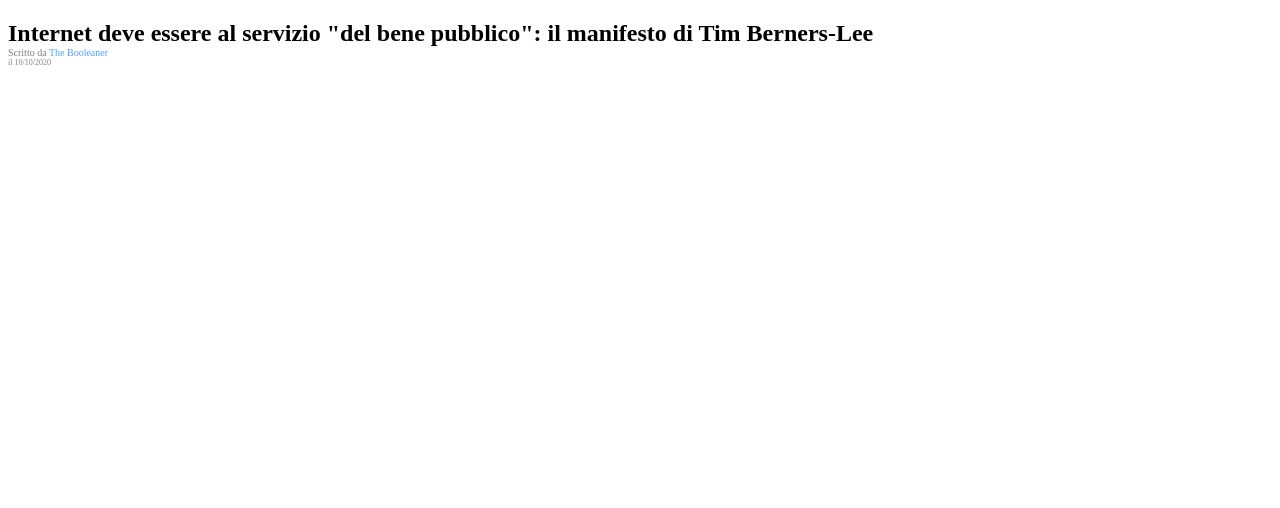
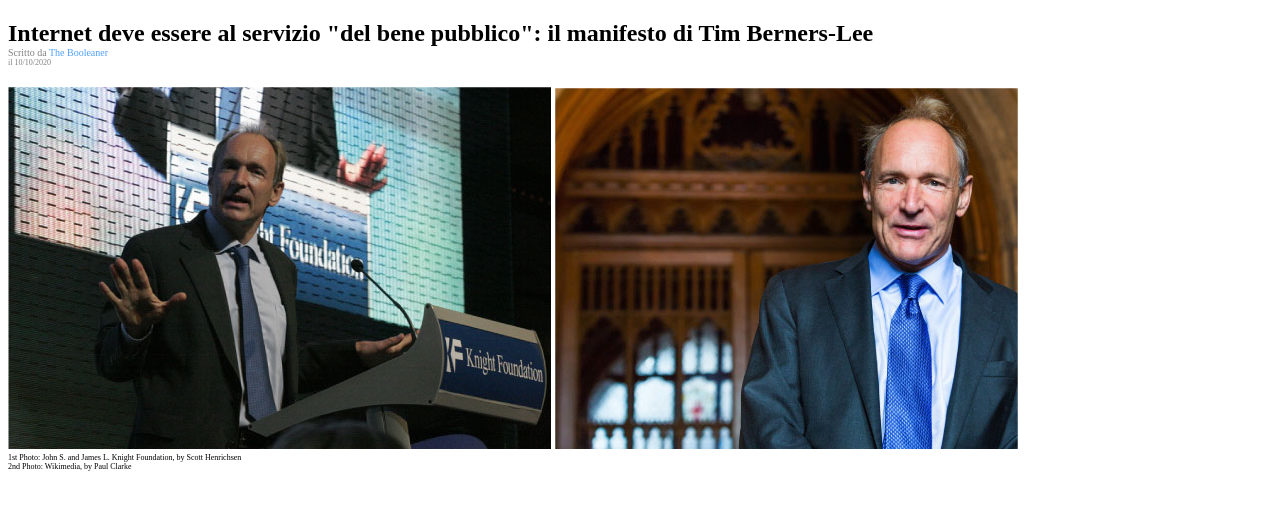
Before and after one commit to vittosba/html-css-booleaner, a plain HTML site: page index.html in a window 1280 px wide. Shown: the part 108-616 px from the top of the page. Drawn offline with Linux system fonts and the light colour scheme.

Commit message:
add image

```diff
--- a/css/main.css
+++ b/css/main.css
@@ -33,4 +33,10 @@ header {
 .date {
     color: grey;
     font-size: 8px;
+    margin-bottom: 20px;
 }
+
+/* IMAGE  */
+.info-img {
+    font-size: 8px;
+}
--- a/index.html
+++ b/index.html
@@ -28,6 +28,17 @@
             </div>
         </section>
 
+        <!-- IMAGE -->
+        <section>
+            <img src="./img/tim-1.jpg" alt="">
+            <img src="./img/tim-2.jpg" alt="">
+            <div class="info-img">
+                1st Photo: John S. and James L. Knight Foundation, by Scott Henrichsen
+            </div>
+            <div class="info-img">
+                2nd Photo: Wikimedia, by Paul Clarke
+            </div>
+        </section>
     </main>
 
     <footer></footer>
```
